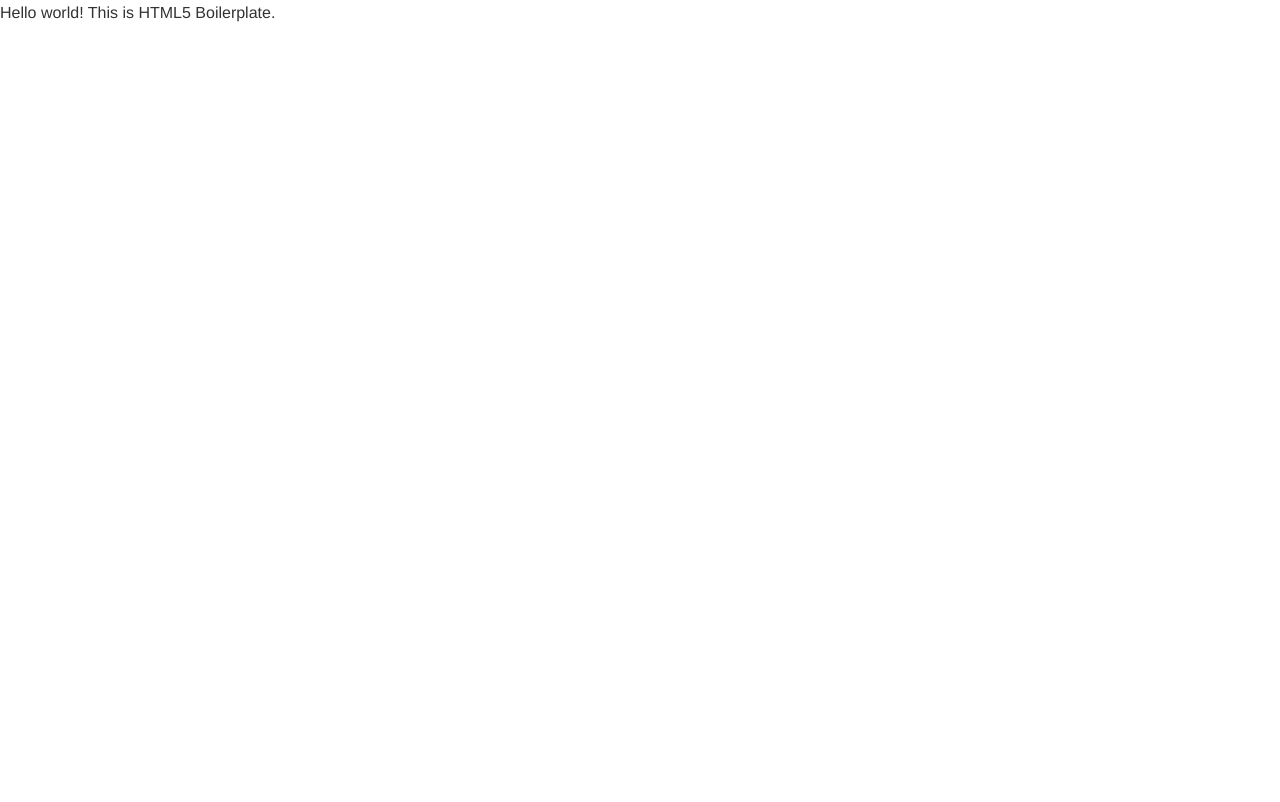
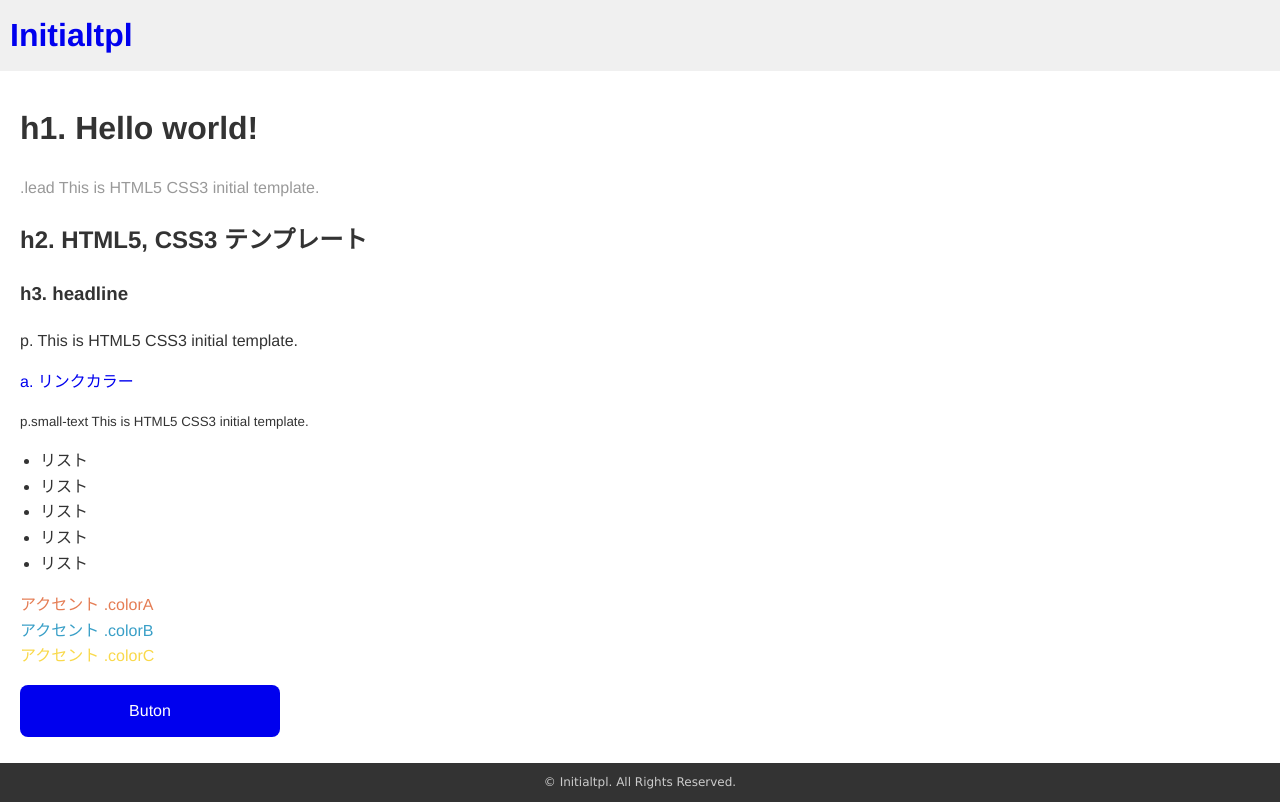
Before and after one commit to masakihongo/initialtpl, a plain HTML site: page index.html in a window 1280 px wide. Drawn offline with nearby package versions, Linux system fonts and the light colour scheme.

Commit message:
テンプレート

```diff
--- a/_sass/style.scss
+++ b/_sass/style.scss
@@ -1,4 +1,12 @@
 @charset "utf-8";
+/*
+Theme Name:
+Theme URI:
+Author:
+Author URI:
+Description:
+Version: 1.0
+*/
 
 @import "compass/css3/",
 "setting",
@@ -17,10 +25,15 @@
     line-height: 1.6;
 }
 p {
-    margin: 0 0 2em;
+    margin: 0 0 1em;
 }
 ul {
-    padding: 0;
+    padding-left: 20px;
+
+    &.noStyle {
+        padding-left: 0;
+        list-style: none;
+    }
 }
 a:link,
 a:visited {
@@ -41,27 +54,58 @@
 .colorA {
     color: $colorA;
 }
+.colorB {
+    color: $colorB;
+}
+.colorC {
+    color: $colorC;
+}
+.lead {
+    color: #999;
+}
+.en-text {
+    font-family: $fontFamilyEn
+}
+.small-text {
+    font-size: smaller;
+}
 /* ==========================================================================
    Layout
    ========================================================================== */
-
+#gheader {
+    padding: 10px;
+    background-color: #f0f0f0;
+}
+#content {
+    padding: 10px 20px;
+    margin: 0 auto;
+}
+#gfooter {
+    padding: 10px;
+    background-color: #333;
+}
 
 /* ==========================================================================
    header
    ========================================================================== */
-.gheader {
+
+.logo {
+    margin: 0;
 }
 /* ==========================================================================
    footer
    ========================================================================== */
-.gfooter {
+.copyright {
+    margin-bottom: 0;
+    text-align: center;
+    color: #ccc;
+    @include fz(12);
 }
 
 /* ==========================================================================
    contents
    ========================================================================== */
-.contents {
-}
+
 
 
 /* ==========================================================================
@@ -80,15 +124,17 @@
 ----------------------------------------*/
 .btn {
     @include inline-block;
-    width: 280px;
-    padding: 12px 0;
-    background-color: #0752c2;
+    width: 260px;
+    padding: 18px 0;
+    background-color: $linkColor;
+    @include border-radius(8px);
     font-family: $fontFamily;
-    @include fz(12);
+    @include fz(16);
     line-height: 1;
     text-align: center;
     color: #fff;
     cursor: pointer;
+    @include transition(all, .3s);
 
     &:link,
     &:visited {
--- a/index.html
+++ b/index.html
@@ -10,15 +10,15 @@
     <meta name="description" content="">
     <meta name="viewport" content="width=device-width">
 
-    <meta property="og:title" content="title" />
+    <meta property="og:title" content="" />
     <meta property="og:type" content="website" />
     <meta property="og:description" content="" />
-    <meta property="og:url" content="http://xxx.jp" />
+    <meta property="og:url" content="" />
     <meta property="og:site_name" content="" />
-    <meta property="og:image" content="http://xxx.jp/img/og_xxx.png" />
+    <meta property="og:image" content="" />
 
     <meta name="twitter:card" content="summary">
-    <meta name="twitter:site" content="@xxx">
+    <meta name="twitter:site" content="">
 
     <link rel="stylesheet" href="css/normalize.min.css">
     <link rel="stylesheet" href="css/style.css">
@@ -26,25 +26,42 @@
 </head>
 <body>
 
-    <header>
+    <header id="gheader">
+        <h1 class="logo"><a href="/">Initialtpl</a></h1>
     </header>
 
-    <div class="contents">
-        <p>Hello world! This is HTML5 Boilerplate.</p>
-    </div><!-- //.contents -->
+    <div id="content">
+        <h1>h1. Hello world!</h1>
+        <p class="lead">.lead This is HTML5 CSS3 initial template.</p>
 
-    <footer>
+        <h2>h2. HTML5, CSS3 テンプレート</h2>
+        <h3>h3. headline</h3>
+        <p>p. This is HTML5 CSS3 initial template.</p>
+        <p><a href="#">a. リンクカラー</a></p>
+        <p class="small-text">p.small-text This is HTML5 CSS3 initial template.</p>
+        <ul>
+            <li>リスト</li>
+            <li>リスト</li>
+            <li>リスト</li>
+            <li>リスト</li>
+            <li>リスト</li>
+        </ul>
+
+        <ul class="noStyle">
+            <li class="colorA">アクセント .colorA</li>
+            <li class="colorB">アクセント .colorB</li>
+            <li class="colorC">アクセント .colorC</li>
+        </ul>
+
+        <p><a href="#" class="btn">Buton</a></p>
+    </div><!-- //#content -->
+
+    <footer id="gfooter">
+        <p class="copyright en-text">&copy; Initialtpl. All Rights Reserved.</p>
     </footer>
-
 
     <script src="//ajax.googleapis.com/ajax/libs/jquery/1.10.1/jquery.min.js"></script>
     <script>window.jQuery || document.write('<script src="js/vendor/jquery-1.10.1.min.js"><\/script>')</script>
-    <script>
-        Modernizr.load({
-          test: Modernizr.opacity,
-          nope: 'js/vendor/selectivizr-min.js'
-        });
-    </script>
     <script src="js/plugins.js"></script>
     <script src="js/common.js"></script>
     <script>
```
Also changed, not shown: css/style.css.
